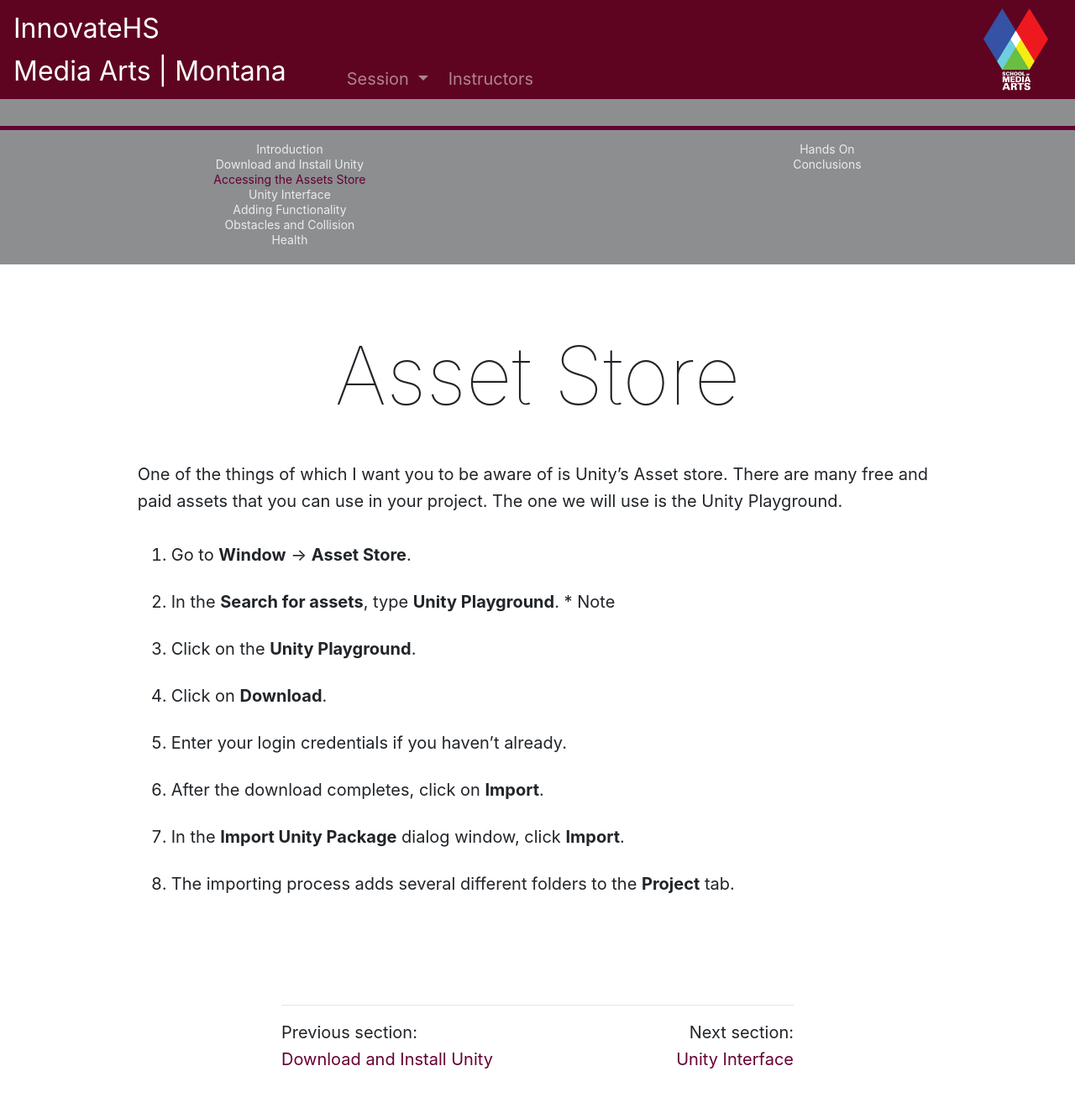
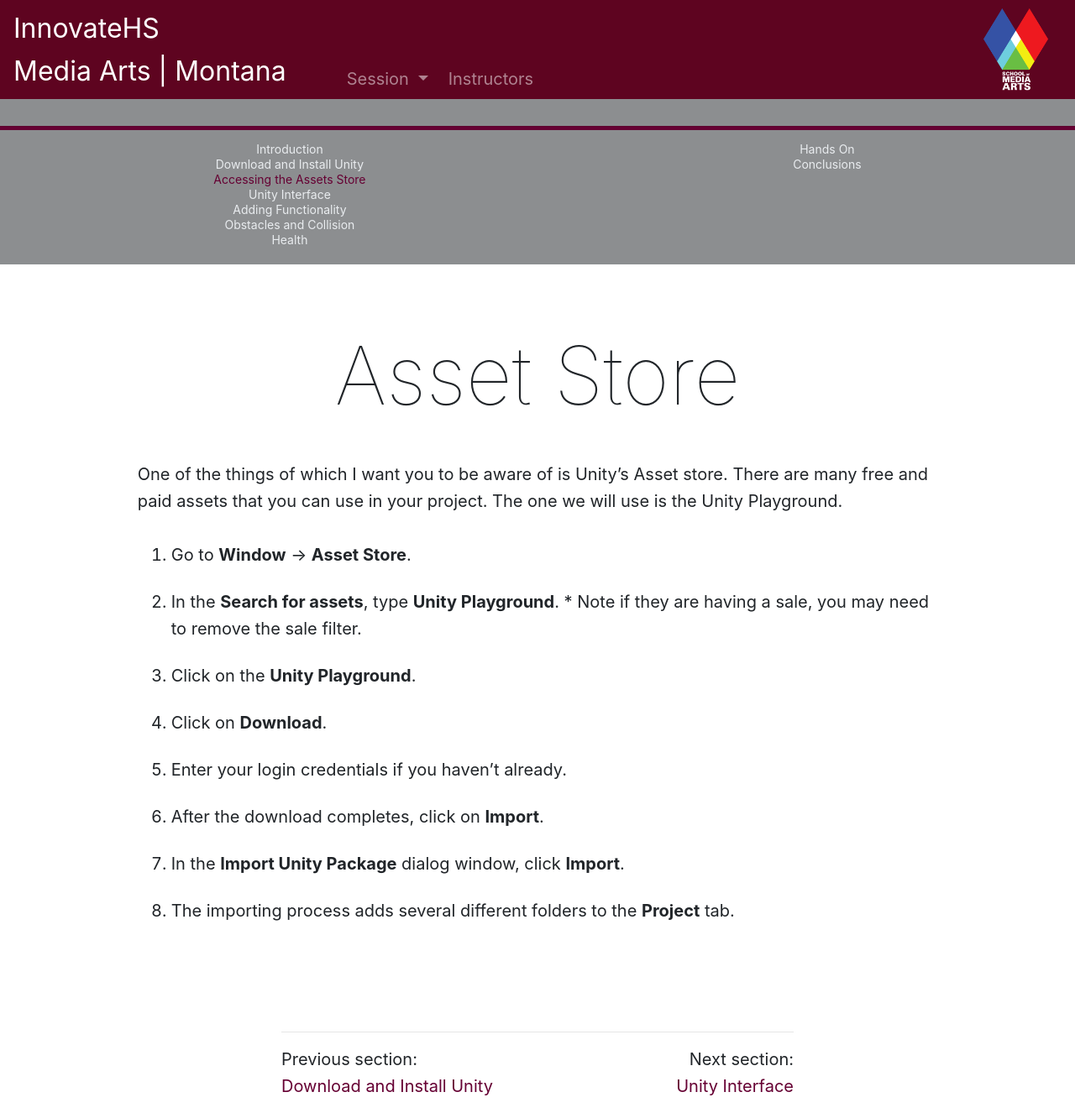
Before and after one commit to Montana-Media-Arts/InnovateHS-Spring2020, a Jekyll site: the page built from modules/session-1/_posts/2017-01-04-assets-store.md, in a window 1280 px wide. Shown: the whole page at 84% size. Built offline with Jekyll 4.4.1, drawn with Linux system fonts in a browser that asks for light colours; nearby versions of some CDN libraries; before the commit the page ends 1294 px from its top, so only the background shows below that.

Commit message:
Update 2017-01-04-assets-store.md

```diff
--- a/modules/session-1/_posts/2017-01-04-assets-store.md
+++ b/modules/session-1/_posts/2017-01-04-assets-store.md
@@ -8,7 +8,7 @@ module: 1
 One of the things of which I want you to be aware of is Unity's Asset store.  There are many free and paid assets that you can use in your project.  The one we will use is the Unity Playground.
 
 1. Go to **Window** -> **Asset Store**.
-2. In the **Search for assets**, type **Unity Playground**. * Note
+2. In the **Search for assets**, type **Unity Playground**. * Note if they are having a sale, you may need to remove the sale filter.
 3. Click on the **Unity Playground**.
 4. Click on **Download**.
 5. Enter your login credentials if you haven't already.
```
